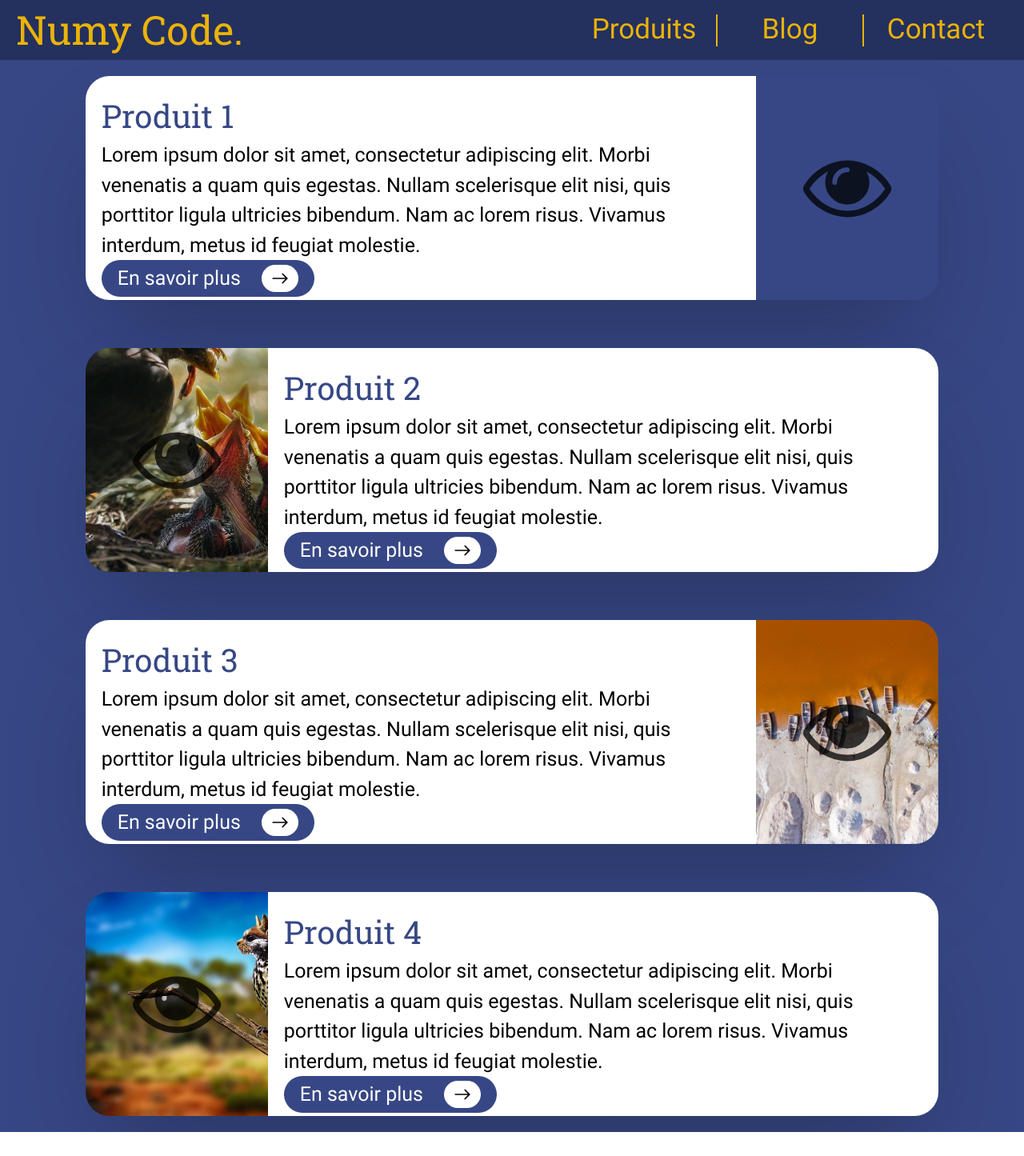
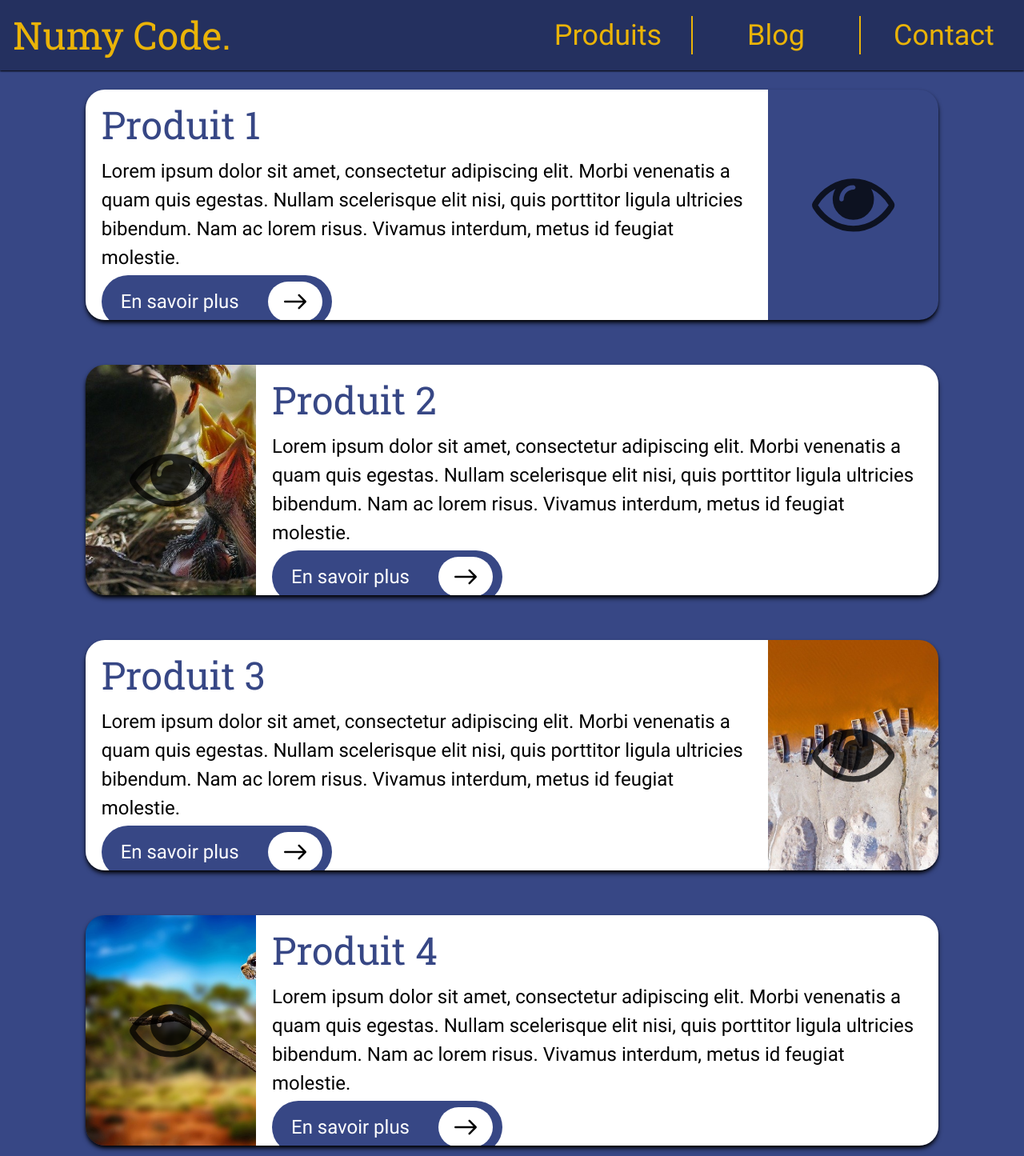
Before and after one commit to KinanLak/numy, a website: page public/index.html in a window 1280 px wide. Shown: the whole page at 80% size. Before the commit the page ends 1415 px from the top, so only its background shows below. Drawn offline with nearby package versions, Linux system fonts and the light colour scheme; files whose address does not match are found by name.

Commit message:
size has been adjusted to 100% zoom

```diff
--- a/public/index.html
+++ b/public/index.html
@@ -12,30 +12,36 @@
 </head>
 
 <body>
-    <div class="flex flex-row text-morange bg-mdarkblue justify-between items-center px-2 overflow-x-auto">
-        <div class="font-title text-xl text-left ">Numy Code.</div>
-        <div class="flex flex-row text-morange font-sans text-base items-center space-x-1 font-bold p-1 ">
-            <button class="bouton-page animation-underline">Produits</button>
-            <hr>
-            <button class="bouton-page animation-underline">Blog</button>
-            <hr>
-            <button class="bouton-page animation-underline">Contact</button>
+    <div class="fixed w-screen z-10 shadow-black shadow-sm">
+        <div class="flex flex-row text-morange bg-mdarkblue justify-between items-center px-2 overflow-x-auto bg-opacity-[.98]">
+            <a href="./index.html" class="font-title text-5xl text-left transition duration-300 rounded-lg my-2 px-2 p-0 w-fit hover:bg-mverdydarkblue">Numy Code.</a>
+            <div class="flex flex-row text-morange font-sans text-base items-center space-x-4 font-bold p-1 ">
+                <button class="bouton-page animation-underline">Produits</button>
+                <hr>
+                <button class="bouton-page rounded-md animation-underline">Blog</button>
+                <hr>
+                <button class="bouton-page rounded-md animation-underline">Contact</button>
+            </div>
         </div>
     </div>
 
-    <div class="flex flex-col bg-mblue h-fit items-center justify-evenly overflow-y-scroll space-y-6
-                py-2 bg-local bg-center bg-contain">
-        <div class="product ">
+    <div>
+
+    </div>
+
+    <div class="flex flex-col bg-mblue h-fit items-center justify-evenly overflow-y-scroll space-y-14
+                py-8 pt-28 bg-local bg-center bg-contain scroll-smooth">
+        <div class="product">
             <!-- Premier Produit -->
-            <div class="flex flex-col justify-between bg-white p-2 min-w-2/3 overflow-y-scroll">
+            <div class="flex flex-col justify-between bg-white pt-2 px-5 pb-4 w-4/5 overflow-y-scroll">
                 <div>
-                    <div class="text-base text-mblue font-title"> Produit 1</div>
-                    <div class="text-2xs">Lorem ipsum dolor sit amet, consectetur adipiscing elit. Morbi venenatis a quam quis egestas. Nullam scelerisque elit nisi, quis porttitor ligula ultricies bibendum. Nam ac lorem risus. Vivamus interdum, metus id feugiat molestie.</div>
+                    <div class="text-5xl text-mblue font-title"> Produit 1</div>
+                    <div class="text-2xl py-1">Lorem ipsum dolor sit amet, consectetur adipiscing elit. Morbi venenatis a quam quis egestas. Nullam scelerisque elit nisi, quis porttitor ligula ultricies bibendum. Nam ac lorem risus. Vivamus interdum, metus id feugiat molestie.</div>
                 </div>
-                <button class="group transition-all duration-300 flex rounded-xl justify-around items-center w-1/3 h-1/4 bg-mblue hover:w-5/12 hover:bg-mred ">
-                    <div class="transition-all duration-300 text-2xs text-white text-bold  group-hover:underline text-ellipsis text-left lg:w-full pl-2 ">En savoir plus</div>
-                    <div class="transition-all duration-300 h-3/4 mx-2 w-7 rounded-xl bg-white group-hover:w-16">
-                        <img class="transition-all duration-300 h-full w-full group-hover:w-full" src="assets/svg/r-arrow.svg" alt="flèche continuer">
+                <button class="group transition-all duration-300 flex rounded-full justify-between items-center w-72 h-1/4 bg-mblue hover:w-[24rem] hover:bg-mred ">
+                    <div class="transition-all duration-300 text-2xl text-white text-bold  group-hover:underline text-ellipsis text-left w-72 pl-6 ">En savoir plus</div>
+                    <div class="transition-all duration-300 h-3/4 mx-6 w-28 rounded-full bg-white group-hover:w-56 mr-3">
+                        <img class="transition-all duration-300 h-full w-full group-hover:w-full group-hover:scale-125" src="assets/svg/r-arrow.svg" alt="flèche continuer">
                     </div>
                 </button>
             </div>
@@ -45,37 +51,37 @@
                 </div>
             </a>
         </div>
-        <div class="product ">
+        <div class="product">
             <!-- Deuxième Produit -->
             <a href="./assets/img/thumbnails/2.jpg" target="_blank" class="image-product-container bg-thumb2 group">
                 <div class="image-product-eye flex justify-center items-center">
                     <img class="transform scale-50" src="assets/svg/eye.svg">
                 </div>
             </a>
-            <div class="flex flex-col justify-between bg-white p-2 min-w-2/3 overflow-y-scroll">
+            <div class="flex flex-col justify-between bg-white pt-2 px-5 pb-4 w-4/5 overflow-y-scroll">
                 <div>
-                    <div class="text-base text-mblue font-title"> Produit 2</div>
-                    <div class="text-2xs">Lorem ipsum dolor sit amet, consectetur adipiscing elit. Morbi venenatis a quam quis egestas. Nullam scelerisque elit nisi, quis porttitor ligula ultricies bibendum. Nam ac lorem risus. Vivamus interdum, metus id feugiat molestie.</div>
+                    <div class="text-5xl text-mblue font-title">Produit 2</div>
+                    <div class="text-2xl py-1">Lorem ipsum dolor sit amet, consectetur adipiscing elit. Morbi venenatis a quam quis egestas. Nullam scelerisque elit nisi, quis porttitor ligula ultricies bibendum. Nam ac lorem risus. Vivamus interdum, metus id feugiat molestie.</div>
                 </div>
-                <button class="group transition-all duration-300 flex rounded-xl justify-around items-center w-1/3 h-1/4 bg-mblue hover:w-5/12 hover:bg-mred ">
-                    <div class="transition-all duration-300 text-2xs text-white text-bold  group-hover:underline text-ellipsis text-left lg:w-full pl-2 ">En savoir plus</div>
-                    <div class="transition-all duration-300 h-3/4 mx-2 w-7 rounded-xl bg-white group-hover:w-16">
-                        <img class="transition-all duration-300 h-full w-full group-hover:w-full" src="assets/svg/r-arrow.svg" alt="flèche continuer">
+                <button class="group transition-all duration-300 flex rounded-full justify-start items-center w-72 h-1/4 bg-mblue hover:w-[24rem] hover:bg-mred ">
+                    <div class="transition-all duration-300 text-2xl text-white text-bold  group-hover:underline text-ellipsis text-left w-72 pl-6 ">En savoir plus</div>
+                    <div class="transition-all duration-300 h-3/4 mx-6 w-28 rounded-full bg-white group-hover:w-56 mr-3">
+                        <img class="transition-all duration-300 h-full w-full group-hover:w-full group-hover:scale-125" src="assets/svg/r-arrow.svg" alt="flèche continuer">
                     </div>
                 </button>
             </div>
         </div>
-        <div class="product ">
+        <div class="product">
             <!-- Troisième Produit -->
-            <div class="flex flex-col justify-between bg-white p-2 min-w-2/3 overflow-y-scroll">
+            <div class="flex flex-col justify-between bg-white pt-2 px-5 pb-4 w-4/5 overflow-y-scroll">
                 <div>
-                    <div class="text-base text-mblue font-title"> Produit 3</div>
-                    <div class="text-2xs">Lorem ipsum dolor sit amet, consectetur adipiscing elit. Morbi venenatis a quam quis egestas. Nullam scelerisque elit nisi, quis porttitor ligula ultricies bibendum. Nam ac lorem risus. Vivamus interdum, metus id feugiat molestie.</div>
+                    <div class="text-5xl text-mblue font-title">Produit 3</div>
+                    <div class="text-2xl py-1">Lorem ipsum dolor sit amet, consectetur adipiscing elit. Morbi venenatis a quam quis egestas. Nullam scelerisque elit nisi, quis porttitor ligula ultricies bibendum. Nam ac lorem risus. Vivamus interdum, metus id feugiat molestie.</div>
                 </div>
-                <button class="group transition-all duration-300 flex rounded-xl justify-around items-center w-1/3 h-1/4 bg-mblue hover:w-5/12 hover:bg-mred ">
-                    <div class="transition-all duration-300 text-2xs text-white text-bold  group-hover:underline text-ellipsis text-left lg:w-full pl-2 ">En savoir plus</div>
-                    <div class="transition-all duration-300 h-3/4 mx-2 w-7 rounded-xl bg-white group-hover:w-16">
-                        <img class="transition-all duration-300 h-full w-full group-hover:w-full" src="assets/svg/r-arrow.svg" alt="flèche continuer">
+                <button class="group transition-all duration-300 flex rounded-full justify-start items-center w-72 h-1/4 bg-mblue hover:w-[24rem] hover:bg-mred ">
+                    <div class="transition-all duration-300 text-2xl text-white text-bold  group-hover:underline text-ellipsis text-left w-72 pl-6 ">En savoir plus</div>
+                    <div class="transition-all duration-300 h-3/4 mx-6 w-28 rounded-full bg-white group-hover:w-56 mr-3">
+                        <img class="transition-all duration-300 h-full w-full group-hover:w-full group-hover:scale-125" src="assets/svg/r-arrow.svg" alt="flèche continuer">
                     </div>
                 </button>
             </div>
@@ -85,22 +91,22 @@
                 </div>
             </a>
         </div>
-        <div class="product ">
+        <div class="product">
             <!-- Quatrième Produit -->
             <a href="./assets/img/thumbnails/4.jpg" target="_blank" class="image-product-container bg-thumb4 group">
                 <div class="image-product-eye flex justify-center items-center">
                     <img class="transform scale-50" src="assets/svg/eye.svg">
                 </div>
             </a>
-            <div class="flex flex-col justify-between bg-white p-2 min-w-2/3 overflow-y-scroll">
+            <div class="flex flex-col justify-between bg-white pt-2 px-5 pb-4 w-4/5 overflow-y-scroll">
                 <div>
-                    <div class="text-base text-mblue font-title"> Produit 4</div>
-                    <div class="text-2xs">Lorem ipsum dolor sit amet, consectetur adipiscing elit. Morbi venenatis a quam quis egestas. Nullam scelerisque elit nisi, quis porttitor ligula ultricies bibendum. Nam ac lorem risus. Vivamus interdum, metus id feugiat molestie.</div>
+                    <div class="text-5xl text-mblue font-title">Produit 4</div>
+                    <div class="text-2xl py-1">Lorem ipsum dolor sit amet, consectetur adipiscing elit. Morbi venenatis a quam quis egestas. Nullam scelerisque elit nisi, quis porttitor ligula ultricies bibendum. Nam ac lorem risus. Vivamus interdum, metus id feugiat molestie.</div>
                 </div>
-                <button class="group transition-all duration-300 flex rounded-xl justify-around items-center w-1/3 h-1/4 bg-mblue hover:w-5/12 hover:bg-mred ">
-                    <div class="transition-all duration-300 text-2xs text-white text-bold  group-hover:underline text-ellipsis text-left lg:w-full pl-2 ">En savoir plus</div>
-                    <div class="transition-all duration-300 h-3/4 mx-2 w-7 rounded-xl bg-white group-hover:w-16">
-                        <img class="transition-all duration-300 h-full w-full group-hover:w-full" src="assets/svg/r-arrow.svg" alt="flèche continuer">
+                <button class="group transition-all duration-300 flex rounded-full justify-start items-center w-72 h-1/4 bg-mblue hover:w-[24rem] hover:bg-mred ">
+                    <div class="transition-all duration-300 text-2xl text-white text-bold  group-hover:underline text-ellipsis text-left w-72 pl-6 ">En savoir plus</div>
+                    <div class="transition-all duration-300 h-3/4 mx-6 w-28 rounded-full bg-white group-hover:w-56 mr-3">
+                        <img class="transition-all duration-300 h-full w-full group-hover:w-full group-hover:scale-125" src="assets/svg/r-arrow.svg" alt="flèche continuer">
                     </div>
                 </button>
             </div>
--- a/src/tailwind.css
+++ b/src/tailwind.css
@@ -16,13 +16,13 @@
 @layer components {
 
     @keyframes anim-bouton {
-        from {text-underline-offset: 6px;}
+        from {text-underline-offset: 16px;}
         to {text-underline-offset: 1px;}
     }
 
 
     .bouton-page {
-        @apply transition duration-300 ease-in-out p-1 w-16 py-0 rounded-sm text-sm hover:bg-mverdydarkblue;
+        @apply transition duration-300 ease-in-out p-2 w-44 py-0 text-4xl rounded-md hover:bg-mverdydarkblue
 
     }
 
@@ -39,30 +39,27 @@
     }
 
     .product {
-        @apply transition-all duration-300 hover:shadow-black hover:shadow-lg flex flex-row w-5/6 h-28 shadow-2xl bg-transparent overflow-hidden rounded-xl
+        @apply transition-all duration-300 shadow-black shadow-md hover:shadow-black hover:shadow-xl flex flex-row w-5/6 h-72 bg-transparent overflow-hidden rounded-3xl
     }
 
     .image-product-container {
-        @apply flex items-center justify-center w-72 h-28 bg-cover hover:cursor-pointer
+        @apply flex items-center justify-center w-1/5 h-full bg-cover hover:cursor-pointer
     }
 
     .image-product-eye {
-        @apply text-xl font-black transition-all duration-200 ease-in-out transform text-red-500 opacity-75 h-full w-full group-hover:scale-125
+        @apply font-black transition-all duration-200 ease-in-out transform text-red-500 opacity-75 h-full w-full group-hover:scale-125
     }
 
     body {
         overscroll-behavior:none;
     }
 
-    html {
-        zoom: 250%
-    }
 
     hr {
         width: 1px;
-        height: 1rem;
+        height: 3rem;
         border:none;
-        border-left: 1px solid #eab308;
+        border-left: 2px solid #eab308;
     }
 
 }
```
Also changed, not shown: tailwind.config.js (+16 -0 lines), public/styles.css.
